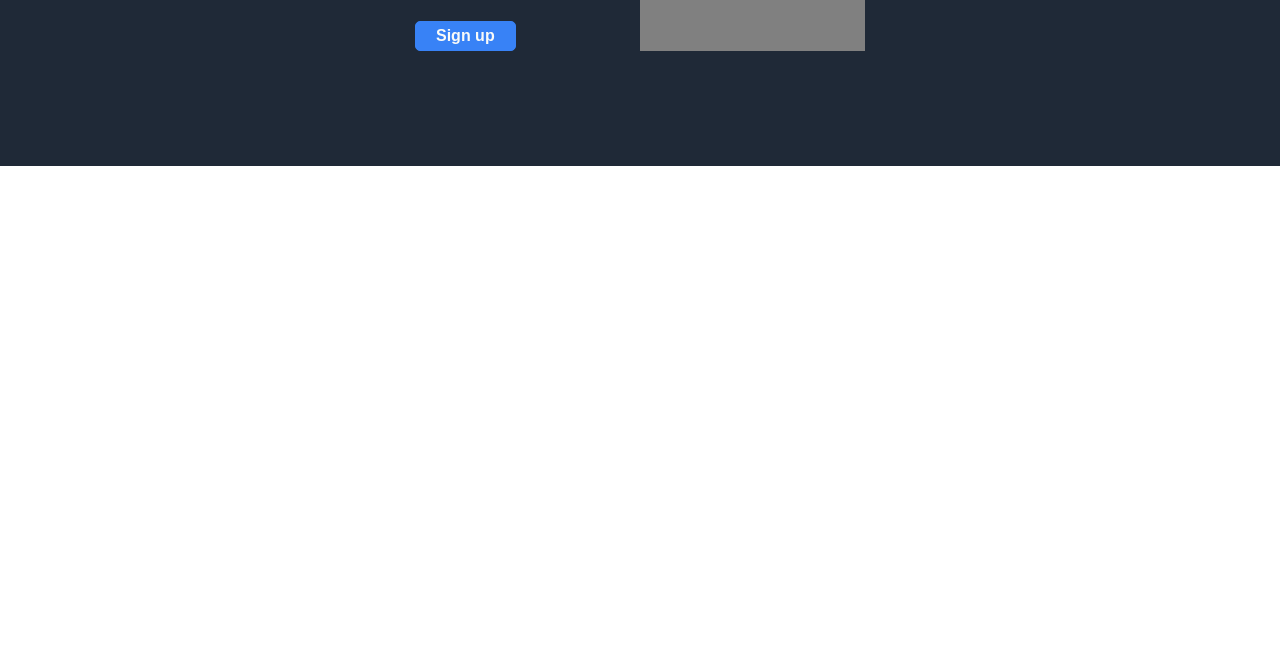
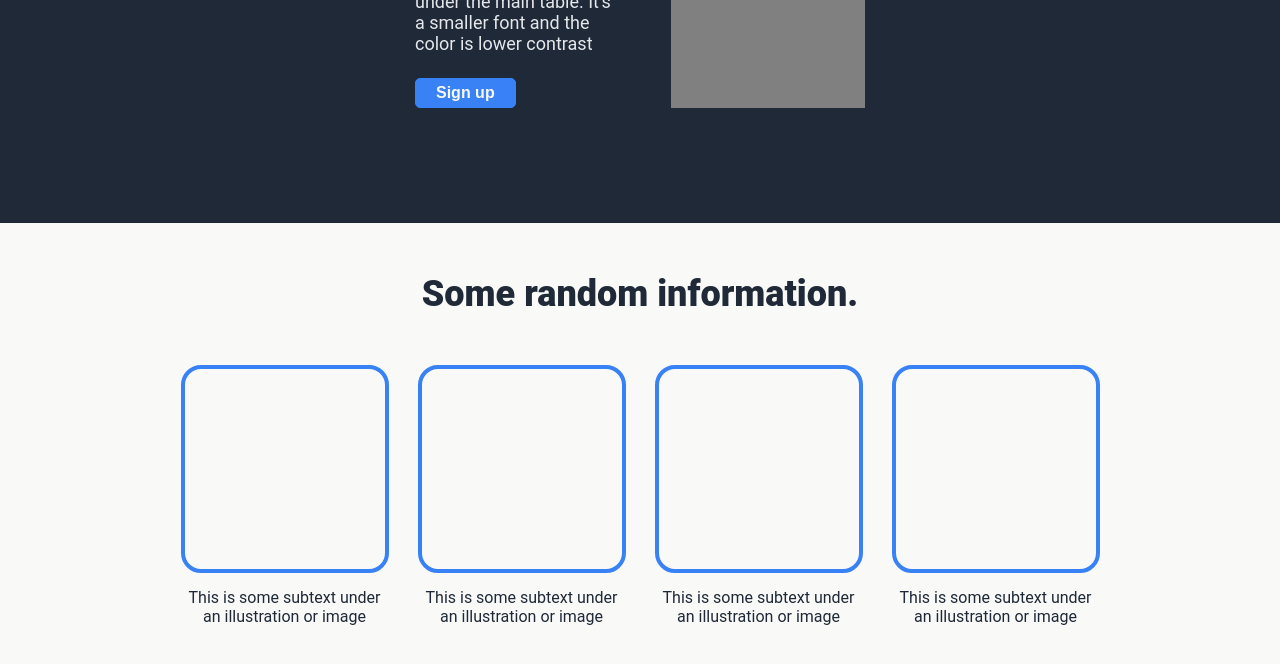
Before and after one commit to Suspence268/Landing-Page, a plain HTML site: page index.html in a window 1280 px wide. Shown: the part 474-1138 px from the top of the page. Before the commit the page ends 800 px from the top, so only its background shows below. Drawn offline with Linux system fonts and the light colour scheme.

Commit message:
Finish section 1

```diff
--- a/index.html
+++ b/index.html
@@ -29,7 +29,25 @@
     </div>
 
     <div class="section1">
-
+        <div class="section1Header">Some random information.</div>
+        <div class="illustrations" >
+            <div class="illustration-container">
+                <div class="illustration"></div>
+                <div class="illustration-subtext">This is some subtext under an illustration or image</div>
+            </div>
+            <div class="illustration-container">
+                <div class="illustration"></div>
+                <div class="illustration-subtext">This is some subtext under an illustration or image</div>
+            </div>
+            <div class="illustration-container">
+                <div class="illustration"></div>
+                <div class="illustration-subtext">This is some subtext under an illustration or image</div>
+            </div>
+            <div class="illustration-container">
+                <div class="illustration"></div>
+                <div class="illustration-subtext">This is some subtext under an illustration or image</div>
+            </div>
+        </div>
     </div>
     <div class="section2">
 
--- a/styles.css
+++ b/styles.css
@@ -27,6 +27,7 @@ button{
 
 .left{
     flex: 1;
+    margin-right: 50px;
 }
 
 .right{
@@ -81,3 +82,42 @@ ul{
     color: #E5E7EB;
     margin: 24px 0px;
 }
+
+.section1{
+    background-color: #F9FAF8;
+}
+
+.section1Header{
+    font-size: 36px;
+    color: #1F2937;
+    font-weight: 900;
+    margin: 50px 0px;
+    text-align: center;
+}
+
+.illustrations{
+    display: flex;
+    justify-content: center;
+    gap: 32px;
+    margin-bottom: 100px;
+}
+
+.illustration{
+    border: solid 4px #3882F6;
+    border-radius: 20px;
+    width: 200px;
+    height: 200px;
+}
+
+.illustration-subtext{
+    color: #1F2937;
+    text-align: center;
+    margin-top: 15px;
+}
+
+.illustration-container{
+    width: 205px;
+    display: flex;
+    flex-direction: column;
+    align-items: center;
+}
```
